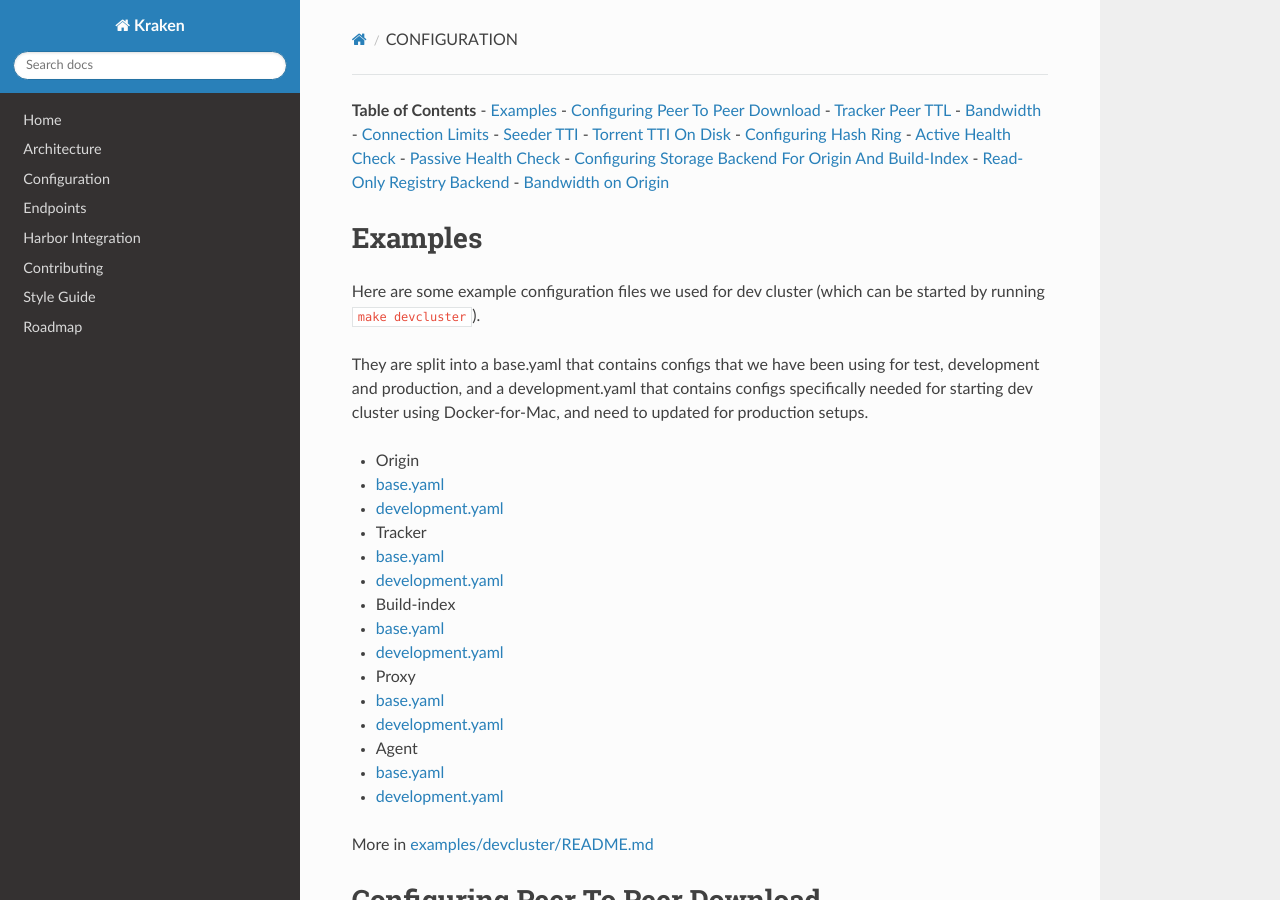
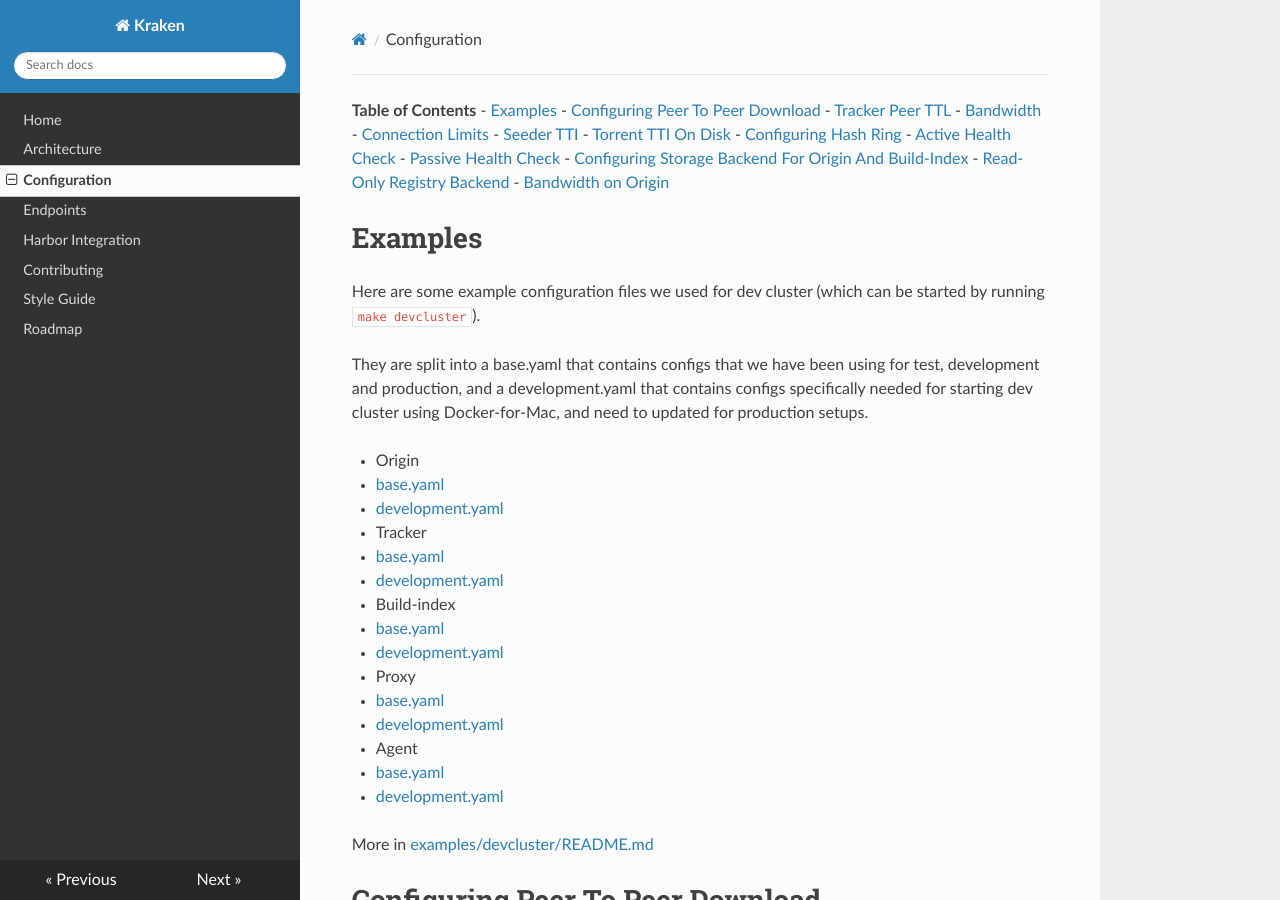
Before and after one commit to uber/kraken, an MkDocs documentation site: the page built from docs/CONFIGURATION.md, in a window 1280 px wide and 900 px high. Built offline with MkDocs 1.6.1, drawn with Linux system fonts in a browser that asks for light colours; nearby versions of some CDN libraries; part of the change alters nothing that is shown.

```diff
--- a/mkdocs.yml
+++ b/mkdocs.yml
@@ -2,7 +2,7 @@ site_name: Kraken
 nav:
   - Home: index.md
   - Architecture: ARCHITECTURE.md
-  - Configuration: CONFIGURATIION.md
+  - Configuration: CONFIGURATION.md
   - Endpoints: ENDPOINTS.md
   - 'Harbor Integration': INTEGRATEWITHHARBOR.md
   - Contributing: CONTRIBUTING.md
```
